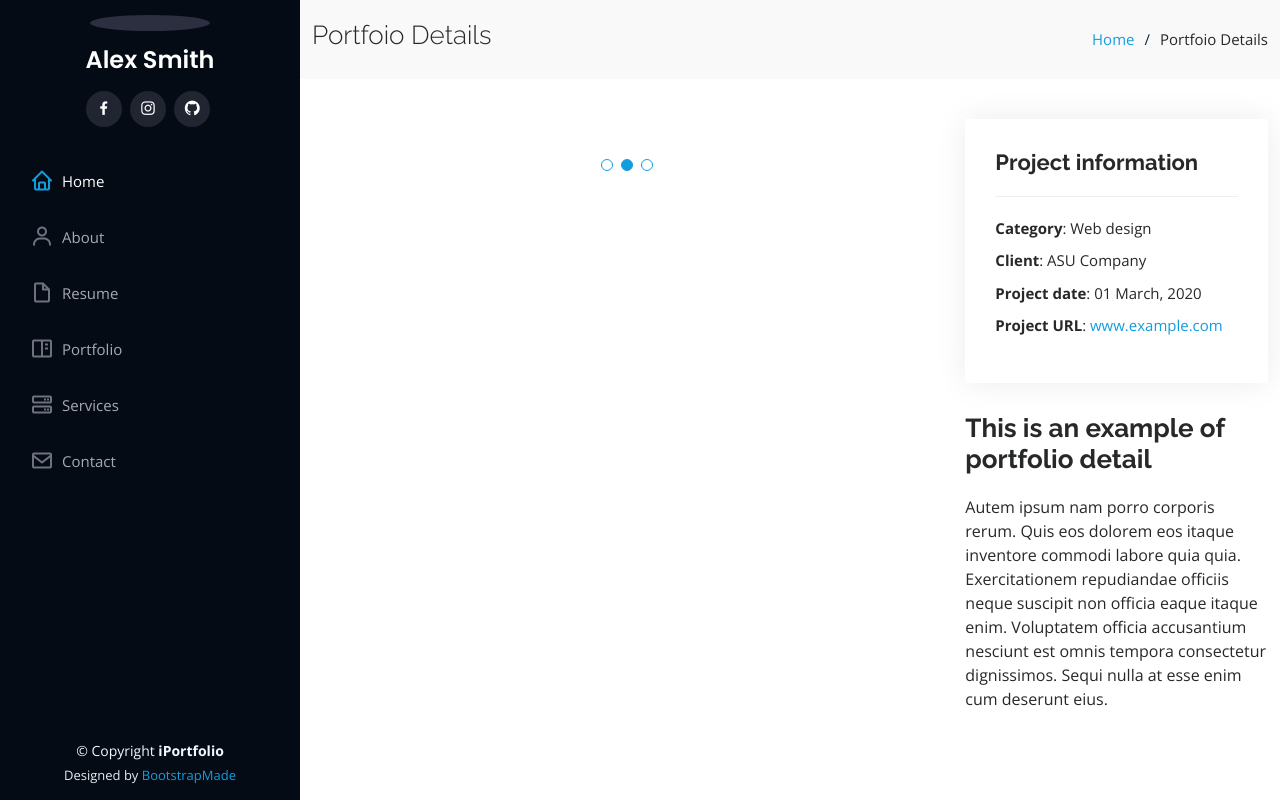
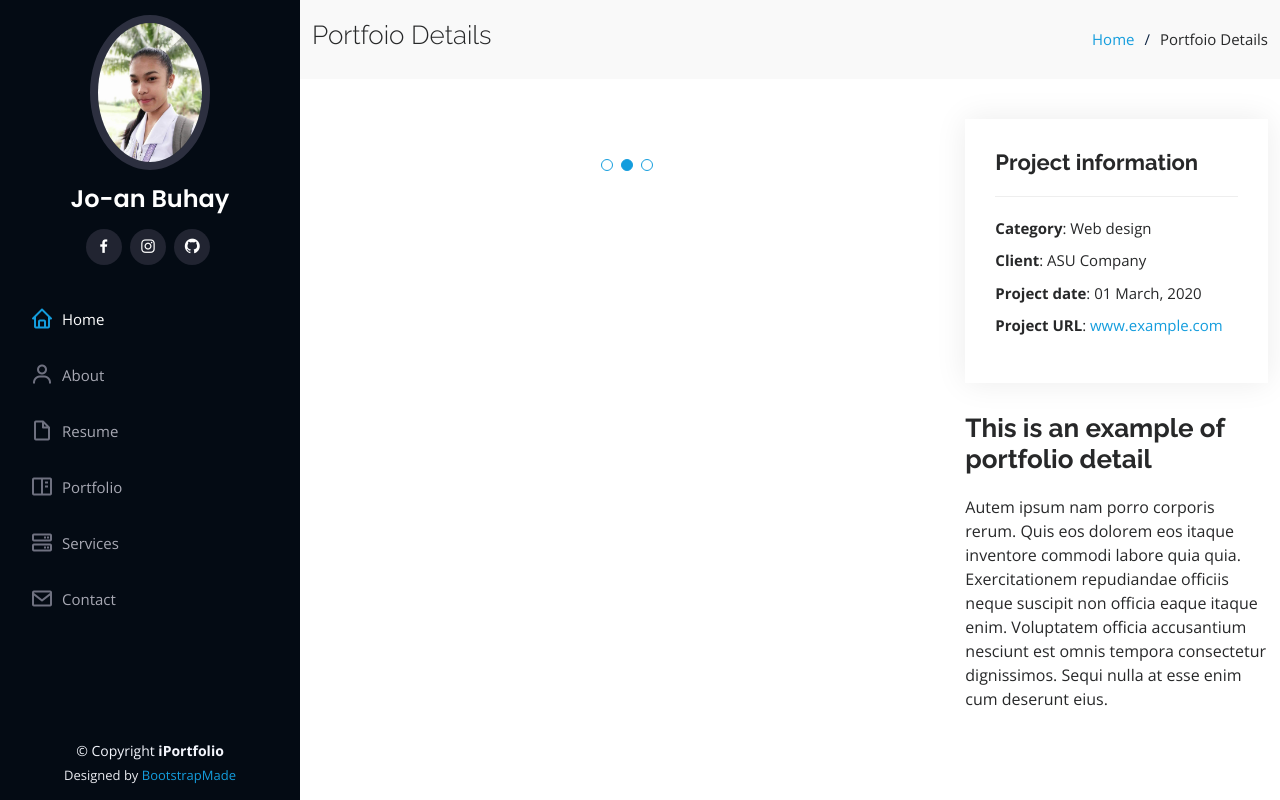
Before and after one commit to iamjoanb/profile.github.io, a plain HTML site: page portfolio-details.html in a window 1280 px wide. Drawn offline with nearby package versions, Linux system fonts and the light colour scheme.

Commit message:
Adding my files

```diff
--- a/portfolio-details.html
+++ b/portfolio-details.html
@@ -45,8 +45,8 @@
     <div class="d-flex flex-column">
 
       <div class="profile">
-        <img src="assets/img/profile-img.jpg" alt="" class="img-fluid rounded-circle">
-        <h1 class="text-light"><a href="index.html">Alex Smith</a></h1>
+        <img src="assets/img/profile-img.jpeg" alt="" class="img-fluid rounded-circle">
+        <h1 class="text-light"><a href="index.html">Jo-an Buhay</a></h1>
         <div class="social-links mt-3 text-center">
           <a href="https://www.facebook.com/joan.buhay.19/" class="facebook"><i class="bx bxl-facebook"></i></a>
           <a href="#" class="instagram"><i class="bx bxl-instagram"></i></a>
```
